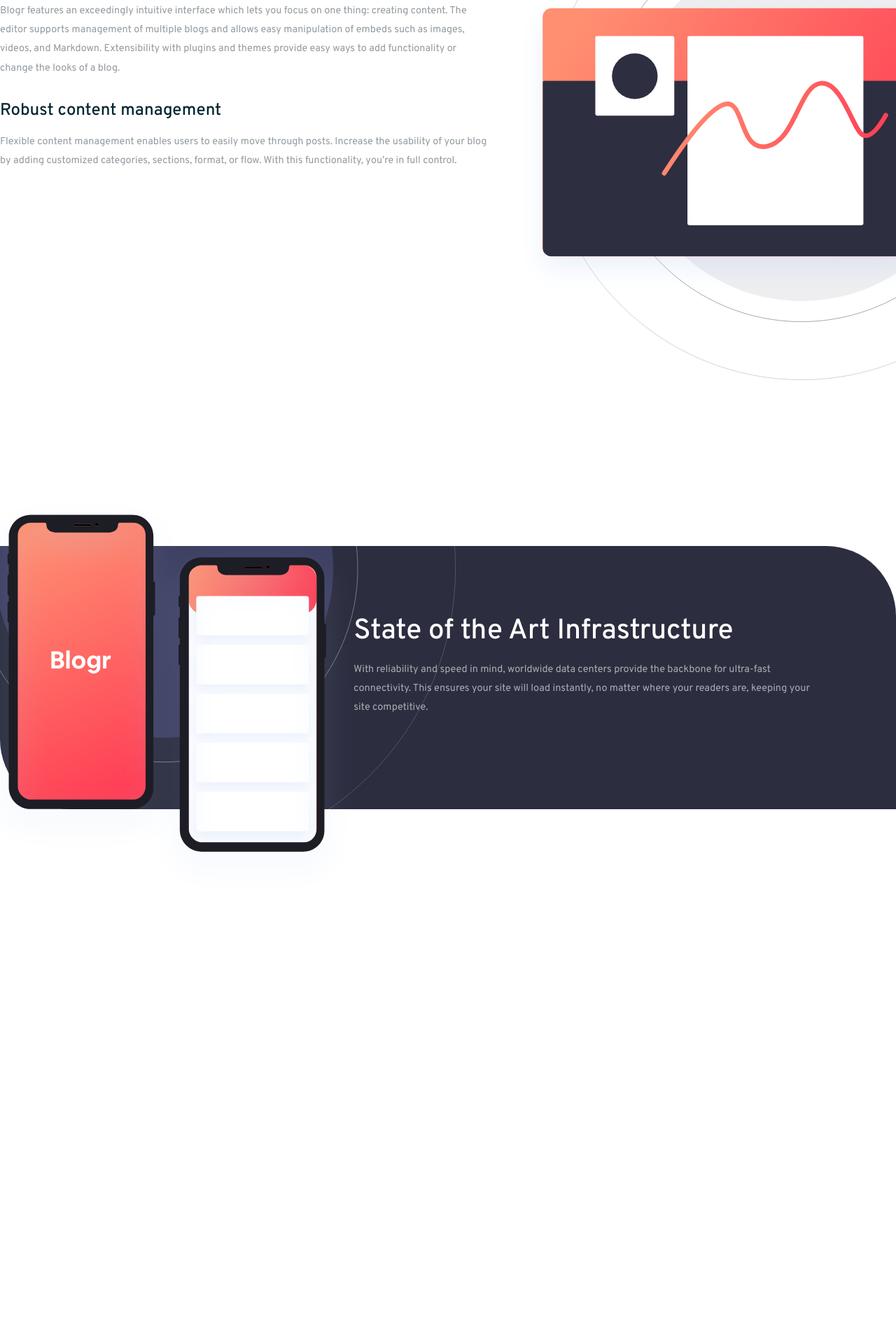
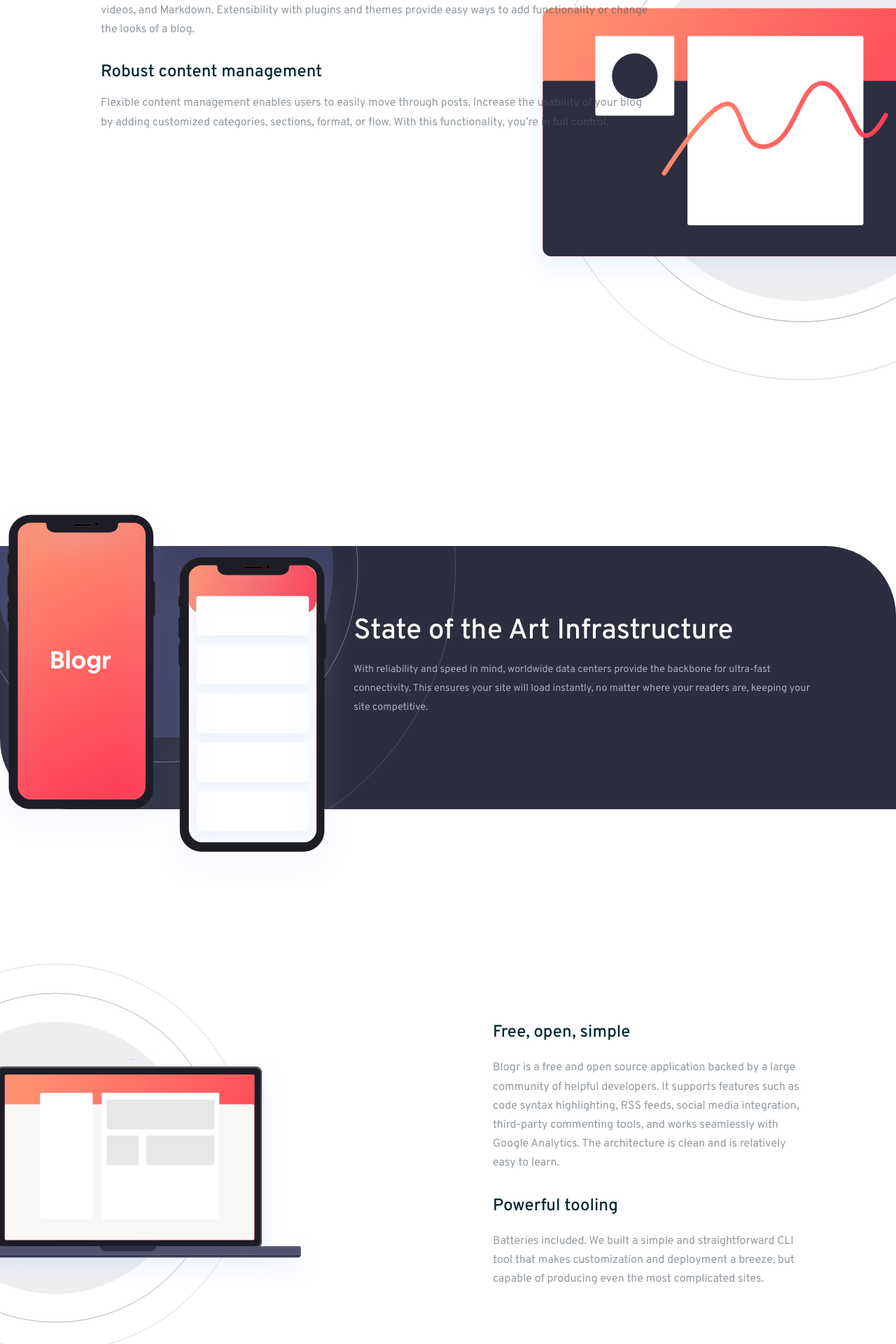
Before and after one commit to olad5/blogr-landing-page, a React (Vite) app: page / in a window 1280 px wide. Shown: the part 820-2740 px from the top of the page at 70% size. Before the commit the page ends 2095 px from the top, so only its background shows below. Built offline with nearby package versions, Linux system fonts and the light colour scheme.

Commit message:
feat: add outro section
- added more style components to be used by similar sections
- deleted Section Components and its styled component since it's no
longer needed

```diff
--- a/src/App.tsx
+++ b/src/App.tsx
@@ -1,11 +1,16 @@
 import {ThemeProvider} from 'styled-components'
+/* Components */
 import Header from './components/Header'
-import Section from './components/Section'
+
+/* Styles */
 import {Container} from './components/styles/Container.styled'
 import GlobalStyles from './components/styles/Global'
 import {theme} from './components/styles/theme'
 import {Flex} from './components/styles/Flex.styled'
 import {InfrastructureSection, Image} from './components/styles/Infrastructure.styled'
+import {StyledInfo} from './components/styles/SectionInfo.styled'
+import {IntroSection} from './components/styles/IntroSection.styled'
+import {OutroSection} from './components/styles/OutroSection.styled'
 
 
 function App() {
@@ -14,9 +19,27 @@
       <>
         <GlobalStyles />
         <Header />
-        <Section />
 
-        {/* art of infrastructure section */}
+        <IntroSection>
+          <h3>Designed for the future</h3>
+          <StyledInfo>
+            <h4>Introducing an extensible editor</h4>
+            <p>
+              Blogr features an exceedingly intuitive interface which lets you focus
+              on one thing: creating content.  The editor supports management of
+              multiple blogs and allows easy manipulation of embeds such as images,
+              videos, and Markdown. Extensibility with plugins and themes provide easy
+              ways to add functionality or change the looks of a blog.
+            </p>
+            <h4> Robust content management </h4>
+            <p>
+              Flexible content management enables users to easily move through posts.
+              Increase the usability of your blog by adding customized categories,
+              sections, format, or flow. With this functionality, you’re in full control.
+            </p>
+          </StyledInfo>
+        </IntroSection>
+
         <InfrastructureSection>
           <div className='infrastructure'>
             <Container>
@@ -35,7 +58,22 @@
             </Container>
           </div>
         </InfrastructureSection>
-        {/* art of infrastructure section */}
+
+        <OutroSection>
+          <StyledInfo>
+            <h4> Free, open, simple </h4>
+            <p>
+              Blogr is a free and open source application backed by a large community of helpful developers. It supports
+              features such as code syntax highlighting, RSS feeds, social media integration, third-party commenting tools,
+              and works seamlessly with Google Analytics. The architecture is clean and is relatively easy to learn.
+            </p>
+            <h4> Powerful tooling </h4>
+            <p>
+              Batteries included. We built a simple and straightforward CLI tool that makes customization and deployment a breeze, but
+              capable of producing even the most complicated sites.
+            </p>
+          </StyledInfo>
+        </OutroSection>
       </>
     </ThemeProvider>
   )
--- a/src/components/Section.tsx
+++ /dev/null
@@ -1,31 +0,0 @@
-import {StyledSection, Image} from './styles/Section.styled';
-import {Container} from './styles/Container.styled'
-import {Flex} from './styles/Flex.styled';
-
-
-const Section: React.FC = () => (
-  <StyledSection>
-    <h3>Designed for the future</h3>
-    <Flex>
-      <div className='section-info'>
-        <h4>Introducing an extensible editor</h4>
-        <p>
-          Blogr features an exceedingly intuitive interface which lets you focus
-          on one thing: creating content.  The editor supports management of
-          multiple blogs and allows easy manipulation of embeds such as images,
-          videos, and Markdown. Extensibility with plugins and themes provide easy
-          ways to add functionality or change the looks of a blog.
-        </p>
-        <h4> Robust content management </h4>
-        <p>
-          Flexible content management enables users to easily move through posts.
-          Increase the usability of your blog by adding customized categories,
-          sections, format, or flow. With this functionality, you’re in full control.
-        </p>
-      </div>
-    </Flex>
-  </StyledSection>
-
-);
-
-export default Section;
--- a/src/components/styles/Flex.styled.ts
+++ b/src/components/styles/Flex.styled.ts
@@ -4,8 +4,7 @@
   display: flex;
   justify-content: space-between;
 
-  & > div,
-  & > ul {
+  & > div {
     flex: 1;
   }
 
--- /dev/null
+++ b/src/components/styles/IntroSection.styled.ts
@@ -0,0 +1,25 @@
+import styled from 'styled-components'
+
+export const IntroSection = styled.div`
+  background-image:
+    url('./images/illustration-editor-desktop.svg');
+  background-position: 145% 39%;
+  background-repeat:no-repeat;
+  background-size: 60%;
+  height: 140vh;
+  text-align:center;
+  padding-top:10rem;
+
+  h3 {
+    font-size: 2rem;
+    color: ${({theme}) => theme.palette.neutral.veryDarkBlackBlue};
+    font-weight:600;
+    margin:0;
+  }
+
+  div {
+    padding-left:9rem;
+    max-width:930px;
+  }
+
+`
--- /dev/null
+++ b/src/components/styles/OutroSection.styled.ts
@@ -0,0 +1,29 @@
+import styled from 'styled-components'
+
+export const OutroSection = styled.div`
+  background-image:
+    url('./images/illustration-laptop-desktop.svg');
+  background-position: -43% 39%;
+  background-repeat:no-repeat;
+  background-size: 60%;
+  height: 140vh;
+  text-align:center;
+  padding-top:10rem;
+  margin-right:8.5rem;
+
+  div {
+    margin-left:44rem;
+    margin-top:9rem;
+    max-width:930px;
+
+    h4 {
+      font-size: 1.5rem;
+      margin-bottom:1.4rem;
+    }
+
+    p {
+      max-width: 34rem;
+    }
+  }
+
+`
--- a/src/components/styles/Section.styled.ts
+++ /dev/null
@@ -1,44 +0,0 @@
-import styled from 'styled-components'
-
-export const StyledSection = styled.div`
-  background-image:
-    url('./images/illustration-editor-desktop.svg');
-  background-position: 145% 39%;
-  background-repeat:no-repeat;
-  background-size: 60%;
-  height: 140vh;
-  text-align:center;
-  padding-top:10rem;
-
-  h3 {
-    font-size: 2rem;
-    color: ${({theme}) => theme.palette.neutral.veryDarkBlackBlue};
-    font-weight:600;
-    margin:0;
-  }
-
-  h4 {
-    font-size: 1.5rem;
-    font-weight: 500;
-    text-align:left;
-    margin-bottom: 1rem;
-  }
-
-  p {
-    text-align:left;
-    font-size: .9rem;
-    line-height: 1.7rem;
-    color: ${({theme}) => theme.palette.neutral.veryDarkGrayishBlue};
-  }
-
-  .section-info {
-    max-width:700px;
-    margin-top:4rem;
-  }
-
-
-`
-export const Image = styled.img`
-  margin-left: 4rem;
-  width:1000px;
-`
--- /dev/null
+++ b/src/components/styles/SectionInfo.styled.ts
@@ -0,0 +1,23 @@
+import styled from 'styled-components'
+
+export const StyledInfo = styled.div`
+    max-width:980px;
+    margin-top:2.6rem;
+
+    h4 {
+      font-size: 1.5rem;
+      font-weight: 500;
+      text-align:left;
+      margin-bottom: 1rem;
+    }
+
+    p  {
+      text-align:left;
+      font-size: 1rem;
+      line-height: 1.7rem;
+      color: ${({theme}) => theme.palette.neutral.veryDarkGrayishBlue};
+    }
+
+  }
+
+`
```
